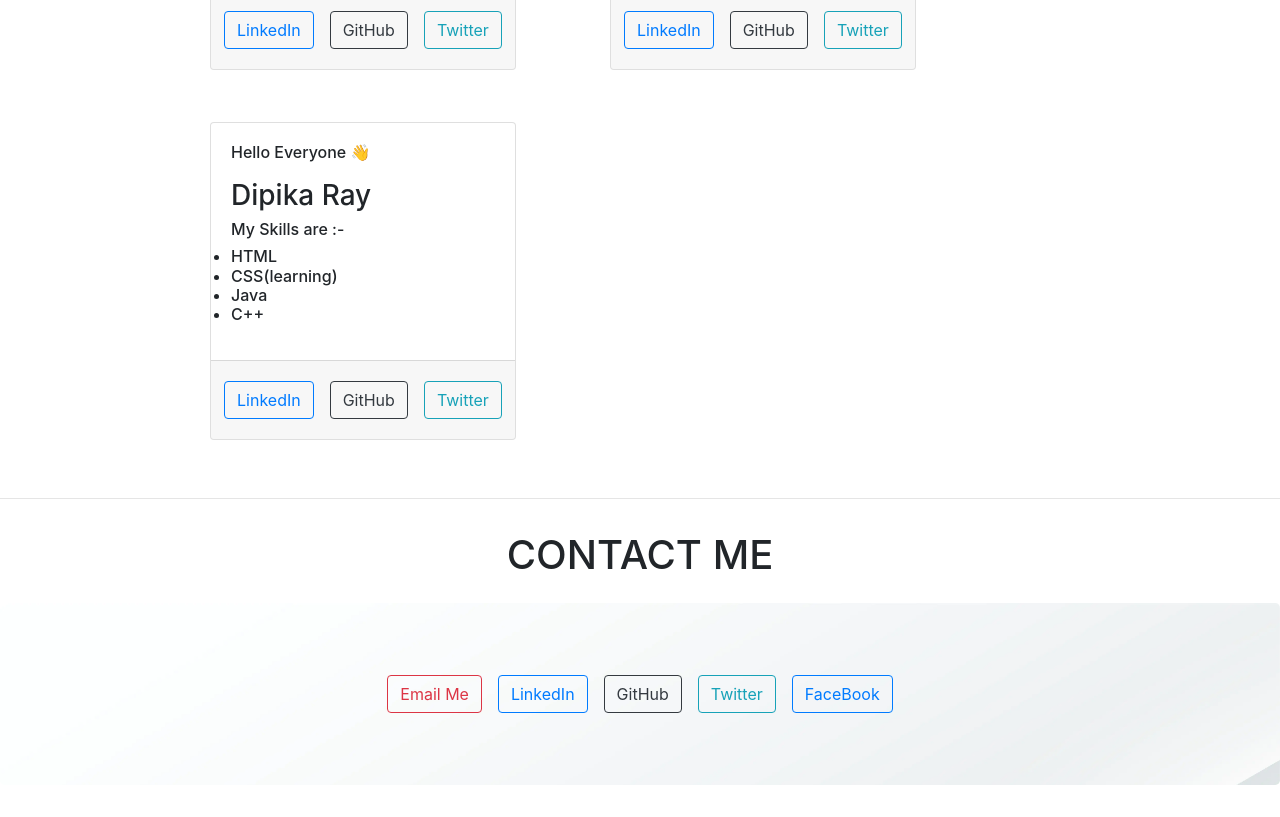
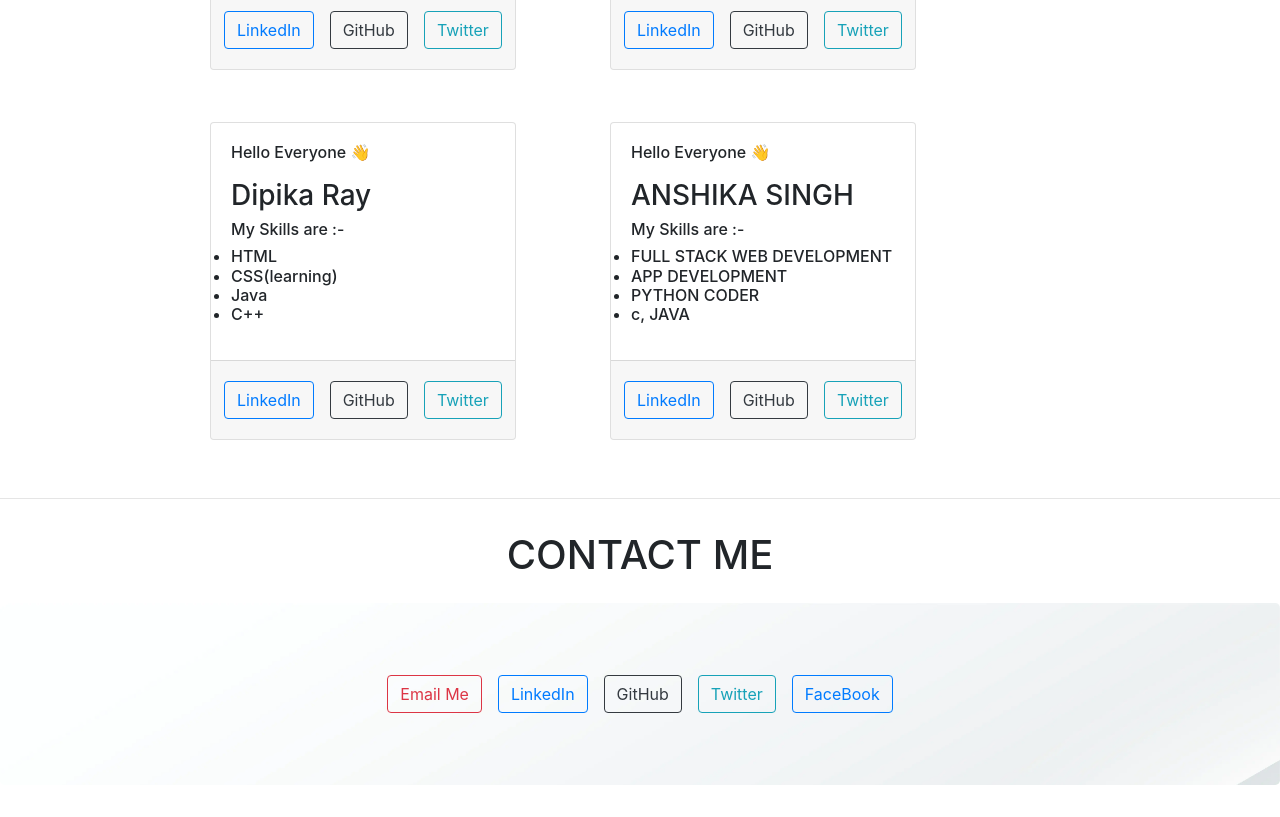
Before and after one commit to Aman1905/I-am-Contributor, a React (Create React App) app: page / in a window 1280 px wide. Shown: the part 1880-2697 px from the top of the page. Built offline with nearby package versions, Linux system fonts and the light colour scheme.

Commit message:
Update Content.js

```diff
--- a/src/Content.js
+++ b/src/Content.js
@@ -120,6 +120,16 @@ const Content = () => {
         g_link=""https://github.com/dia2git"
         t_link ="" />
 
+    <Cards
+        sname="ANSHIKA SINGH"
+        skill1="FULL STACK WEB DEVELOPMENT"
+        skill2="APP DEVELOPMENT"
+        skill3="PYTHON CODER"
+        skill4="c, JAVA"
+        l_link="https://www.linkedin.com/in/anshika-singh-b50488188"
+        g_link="https://github.com/singhanshika311/"
+        t_link ="" />
+
     </div>
   )
 }
```
